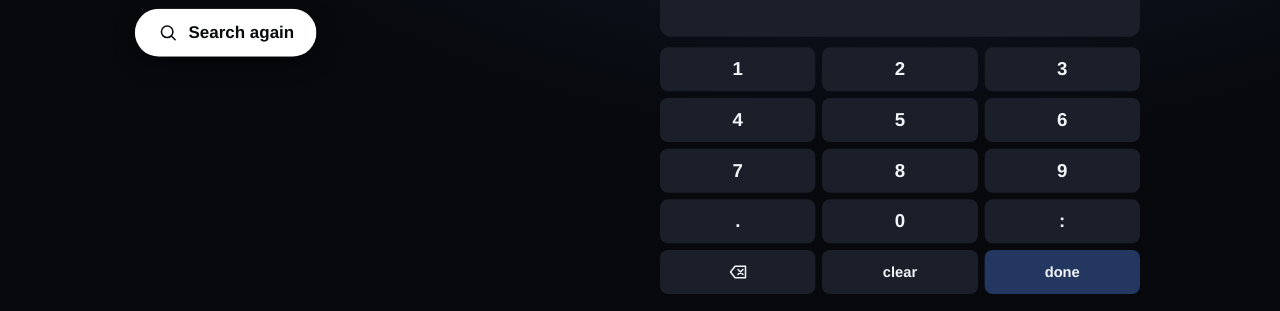
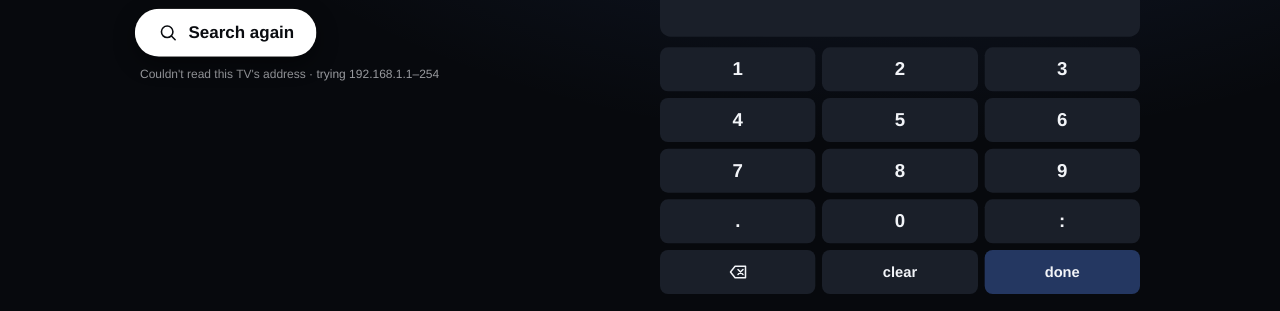
Before and after one commit to rttgnck/samedia, a plain HTML site: page tv/index.html in a window 1280 px wide. Shown: the part 322-633 px from the top of the page. Drawn offline with Linux system fonts and the light colour scheme; no server answers.

Commit message:
TV: find the TV's own address via Tizen system info too; show it on the setup screen
webapis.network.getIp() can fail, which silently fell back to scanning 192.168.1.x.
Setup now shows the detected address and subnet, and connection errors include
the underlying reason. Body-less requests no longer send Content-Type.

```diff
--- a/tv/css/app.css
+++ b/tv/css/app.css
@@ -229,6 +229,7 @@ body.no-nav .nav { display: none; }
 .input-box.empty { color: var(--faint); }
 .input-box.pin { justify-content: center; letter-spacing: 12px; }
 .setup-status { margin-top: 30px; font-size: 22px; color: var(--warn); min-height: 30px; }
+.setup-net { margin-top: 18px; font-size: 18px; color: var(--dim, #8a93a6); }
 
 /* ── overlays ──────────────────────────────────────────────────── */
 #overlays { position: absolute; top: 0; right: 0; bottom: 0; left: 0; z-index: 100; pointer-events: none; }
--- a/tv/js/core/api.js
+++ b/tv/js/core/api.js
@@ -19,7 +19,8 @@
     opts = opts || {};
     var ctrl = typeof AbortController !== 'undefined' ? new AbortController() : null;
     var timer = ctrl ? setTimeout(function () { ctrl.abort(); }, opts.timeout || 15000) : null;
-    var headers = { 'Content-Type': 'application/json' };
+    // No Content-Type on body-less requests: keeps simple GETs free of a CORS preflight
+    var headers = body === undefined ? {} : { 'Content-Type': 'application/json' };
     var token = S.get('token');
     if (token) headers.Authorization = 'Bearer ' + token;
     var url = (opts.base !== undefined ? opts.base : base()) + path;
@@ -47,6 +48,7 @@
       clearTimeout(timer);
       var err = new Error(e && e.name === 'AbortError' ? 'Server did not respond' : 'Cannot reach server');
       err.network = true;
+      err.cause = e ? (e.name || 'Error') + (e.message ? ': ' + e.message : '') : '';
       throw err;
     });
   }
@@ -65,12 +67,44 @@
       });
   }
 
-  /** Scan the TV's /24 subnet for servers on port 8097. */
-  function discover(onFound, onProgress) {
+  var IPV4 = /^(\d{1,3})\.(\d{1,3})\.(\d{1,3})\.(\d{1,3})$/;
+
+  function usable(ip) { return !!ip && IPV4.test(ip) && ip !== '0.0.0.0' && ip.indexOf('127.') !== 0; }
+
+  function systemInfoIp(property) {
+    return new Promise(function (resolve) {
+      try {
+        tizen.systeminfo.getPropertyValue(property, function (net) { resolve(net && net.ipAddress); },
+          function () { resolve(null); });
+      } catch (e) { resolve(null); }
+    });
+  }
+
+  /** The TV's own IPv4 address: Samsung webapis first, then Tizen system info (wired, Wi-Fi). */
+  function localIp() {
     var ip = null;
-    try { ip = webapis.network.getIp(); } catch (e) { /* not on a TV */ }
-    if (!ip) ip = '192.168.1.2';
-    var prefix = ip.split('.').slice(0, 3).join('.');
+    try { ip = webapis.network.getIp(); } catch (e) { /* not on a TV, or webapis unavailable */ }
+    if (usable(ip)) return Promise.resolve({ ip: ip, source: 'webapis' });
+    return systemInfoIp('ETHERNET_NETWORK').then(function (eth) {
+      if (usable(eth)) return { ip: eth, source: 'ethernet' };
+      return systemInfoIp('WIFI_NETWORK').then(function (wifi) {
+        return usable(wifi) ? { ip: wifi, source: 'wifi' } : { ip: null, source: null };
+      });
+    });
+  }
+
+  /** Scan the TV's /24 subnet for servers on port 8097. onStart({ip, prefix}) reports what's scanned. */
+  function discover(onFound, onProgress, onStart) {
+    return localIp().then(function (local) {
+      // Without our own address, guess the most common home subnet
+      var ip = local.ip || '192.168.1.2';
+      var prefix = ip.split('.').slice(0, 3).join('.');
+      onStart && onStart({ ip: local.ip, source: local.source, prefix: prefix });
+      return scan(prefix, onFound, onProgress);
+    });
+  }
+
+  function scan(prefix, onFound, onProgress) {
     var hosts = [];
     for (var i = 1; i < 255; i++) hosts.push(prefix + '.' + i);
     var done = 0, found = [], idx = 0;
@@ -94,7 +128,7 @@
   }
 
   SM.api = {
-    base: base, abs: abs, art: art, probe: probe, discover: discover,
+    base: base, abs: abs, art: art, probe: probe, discover: discover, localIp: localIp,
     get: function (path, opts) { return request('GET', path, undefined, opts); },
     post: function (path, body, opts) { return request('POST', path, body || {}, opts); },
     home: function () { return request('GET', '/api/v1/home'); },
--- a/tv/js/views/setup.js
+++ b/tv/js/views/setup.js
@@ -15,6 +15,7 @@
   SM.router.register('setup', function (params) {
     var found = el('div.found-list', { 'data-group': '' });
     var status = el('div.setup-status', { text: '' });
+    var netInfo = el('div.setup-net', { text: '' });
     var address = el('div.input-box', { text: '' });
     var manualValue = S.get('server') ? S.get('server').replace(/^http:\/\//, '').replace(/:8097$/, '') : '';
     address.textContent = manualValue || 'e.g. 192.168.1.20';
@@ -32,7 +33,7 @@
         el('p.lead', { text: 'Run the Samedia server on your NAS (nasOS App Store → Samedia), then pick it below.' }),
         el('div.setup-cols', [
           el('div.setup-col', [el('h3', { text: 'On your network' }), found,
-            ui.button('Search again', 'search', discover, 'ghost')]),
+            ui.button('Search again', 'search', discover, 'ghost'), netInfo]),
           el('div.setup-col', [el('h3', { text: 'Or enter its address' }), address, kb]),
         ]),
         status,
@@ -48,7 +49,7 @@
         if (inf.pin_required) return askPin(url, inf);
         return finish(url, '', inf);
       }).catch(function (err) {
-        status.textContent = 'Could not connect: ' + err.message;
+        status.textContent = 'Could not connect to ' + url + ': ' + err.message + (err.cause ? ' (' + err.cause + ')' : '');
       });
     }
 
@@ -87,6 +88,10 @@
         ]);
         found.appendChild(row);
         if (found.children.length === 1) SM.focus.claim(view, row);
+      }, null, function (net) {
+        netInfo.textContent = net.ip
+          ? 'This TV: ' + net.ip + ' · searching ' + net.prefix + '.1–254'
+          : "Couldn't read this TV's address · trying " + net.prefix + '.1–254';
       }).then(function (all) {
         if (!all.length) scanning.textContent = 'No servers found automatically. Enter the address instead.';
       });
```
